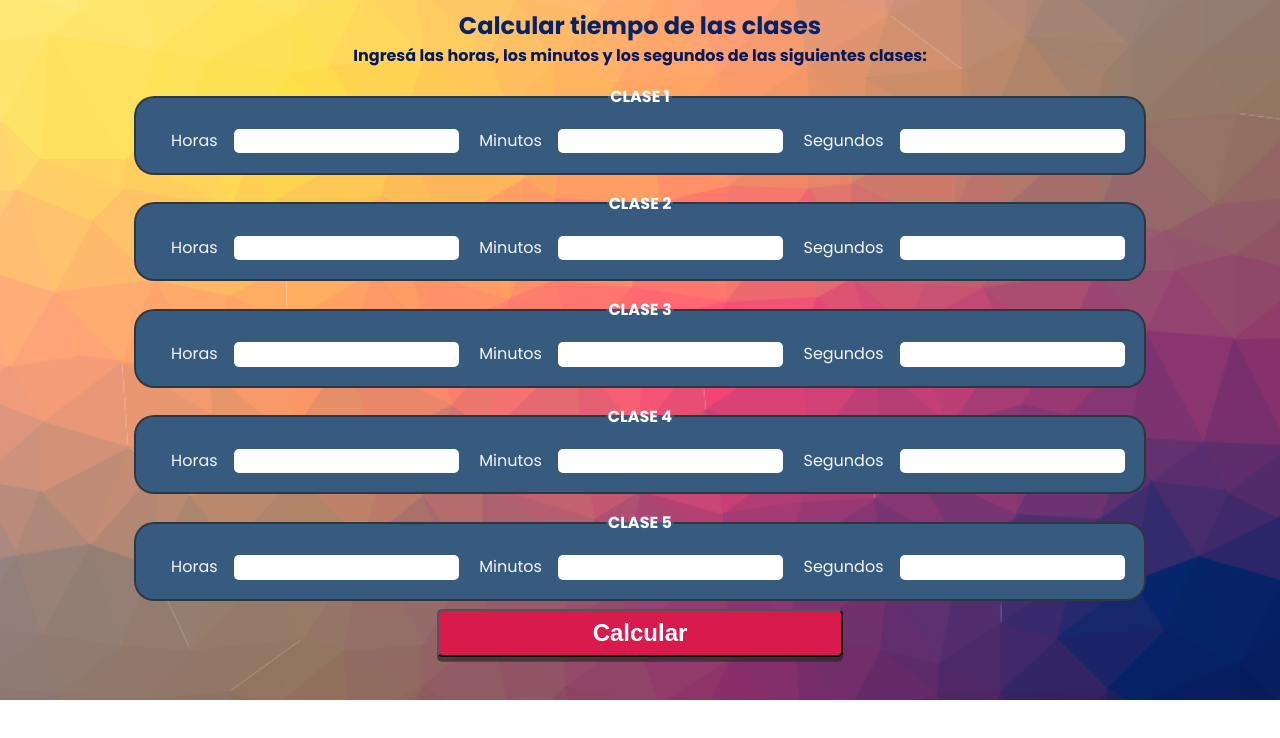
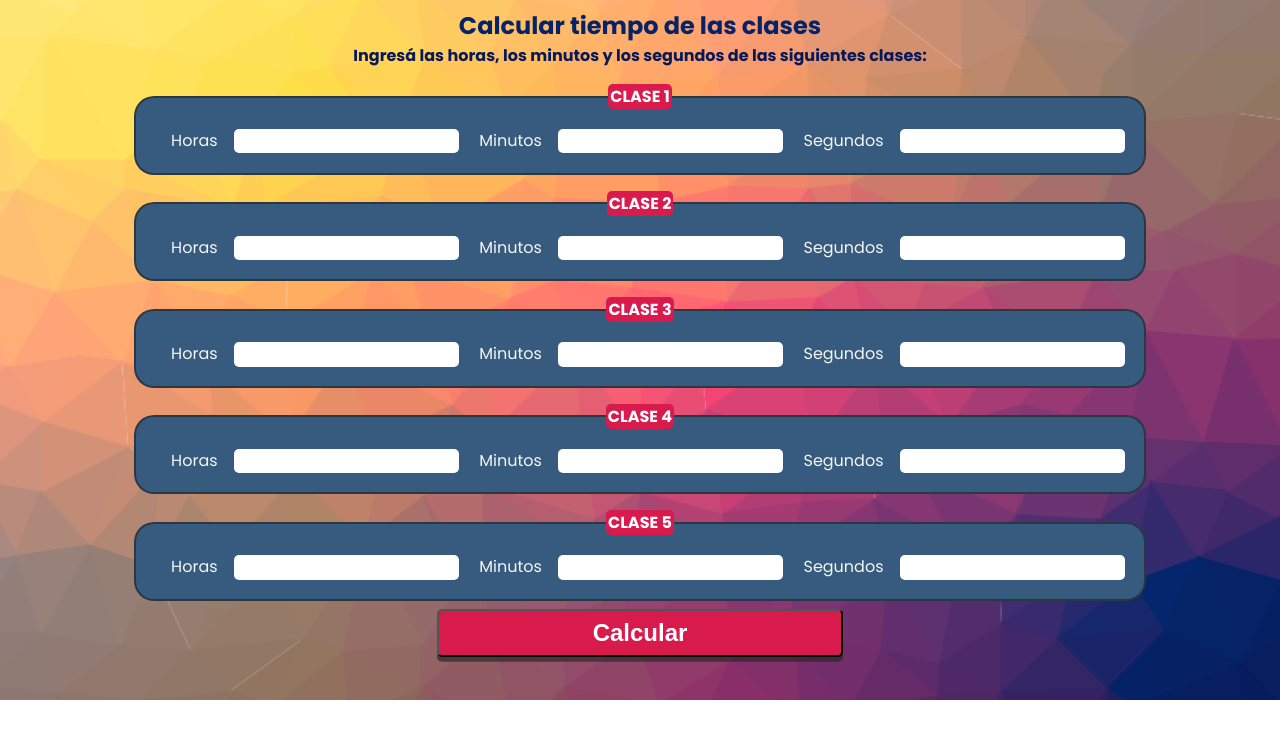
Before and after one commit to aleneme/clase5-tarea3, a plain HTML site: page index.html in a window 1280 px wide. Drawn offline with Linux system fonts and the light colour scheme.

Commit message:
correcion css

```diff
--- a/style.css
+++ b/style.css
@@ -54,6 +54,9 @@ legend {
   text-transform: uppercase;
   font-weight: bold;
   color: white;
+  background-color: #D91A4D;
+  border-radius: 5px;
+
 }
 
 
```
